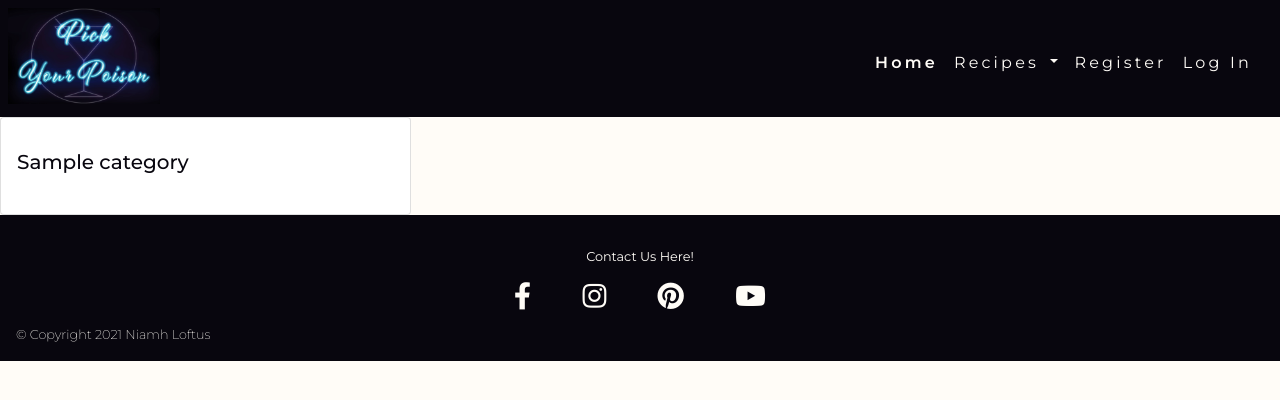
After one commit to LoftusN13/ms3-pickyourpoison, a Flask app: page /get_categories in a window 1280 px wide. The commit adds this page. Shown: the top 400 px of the page. Run offline with Flask 2, Linux system fonts and the light colour scheme; a database or web service that is not in the repository returns one stand-in record (values such as "Sample title"); some libraries are stand-ins or nearby versions.

Commit message:
Add get_categories function to display categories to admin

```diff
--- a/app.py
+++ b/app.py
@@ -199,6 +199,13 @@ def delete_cocktail(recipe_id):
     return redirect(url_for("get_cocktails"))
 
 
+@app.route("/get_categories")
+def get_categories():
+    # pulls category data from db
+    categories = mongo.db.categories.find()
+    return render_template("categories.html", categories=categories)
+
+
 if __name__ == "__main__":
     app.run(host=os.environ.get("IP"),
             port=int(os.environ.get("PORT")),
--- a/templates/base.html
+++ b/templates/base.html
@@ -54,9 +54,10 @@
                             <li class="nav-item">
                                 <a class="nav-link" href="{{ url_for('profile', username=session['user']) }}">Profile</a>
                             </li>
+                            <!-- link only available to "admin" when logged in -->
                             {% if session.user == "admin" %}
                                 <li class="nav-item">
-                                    <a class="nav-link" href="#">Categories</a>
+                                    <a class="nav-link" href="{{ url_for('get_categories') }}">Categories</a>
                                 </li>
                             {% endif %}
                             <li class="nav-item">
@@ -96,7 +97,7 @@
 
     <main>
     {% block content %}
-    <h1>This is where main content will go</h1>
+
     {% endblock %}
     </main>
 
--- /dev/null
+++ b/templates/categories.html
@@ -0,0 +1,17 @@
+{% extends "base.html" %}
+{% block content %}
+
+    <div class="row">
+        {% for category in categories %}
+            <div class="col-md-4">
+                <div class="card category-card">
+                    <img src="" class="card-img-top" alt="">
+                    <div class="card-body">
+                        <h5 class="card-title">{{ category.category_name }}</h5>
+                    </div>
+                </div>
+            </div>
+        {% endfor %}
+    </div>
+
+{% endblock %}
```
